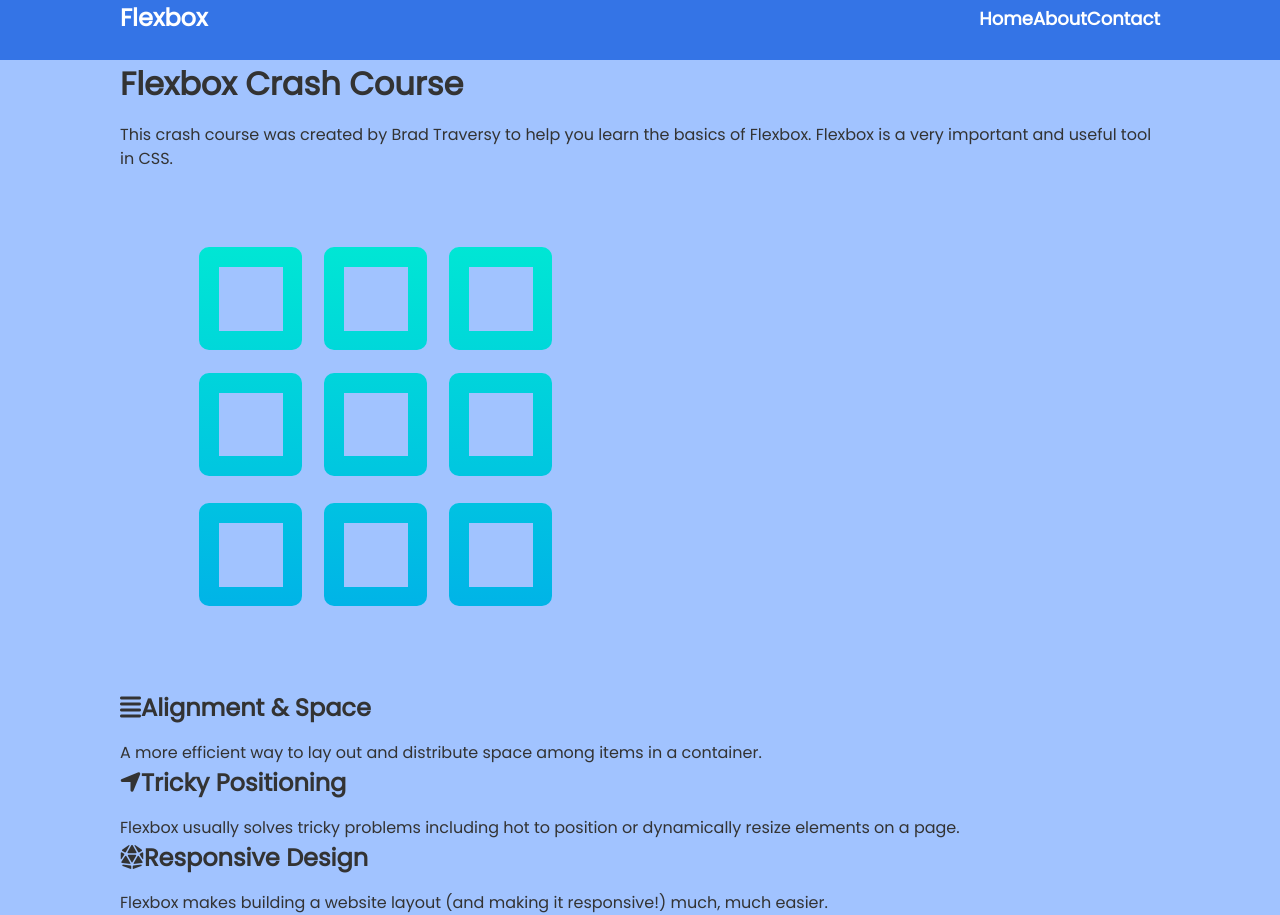
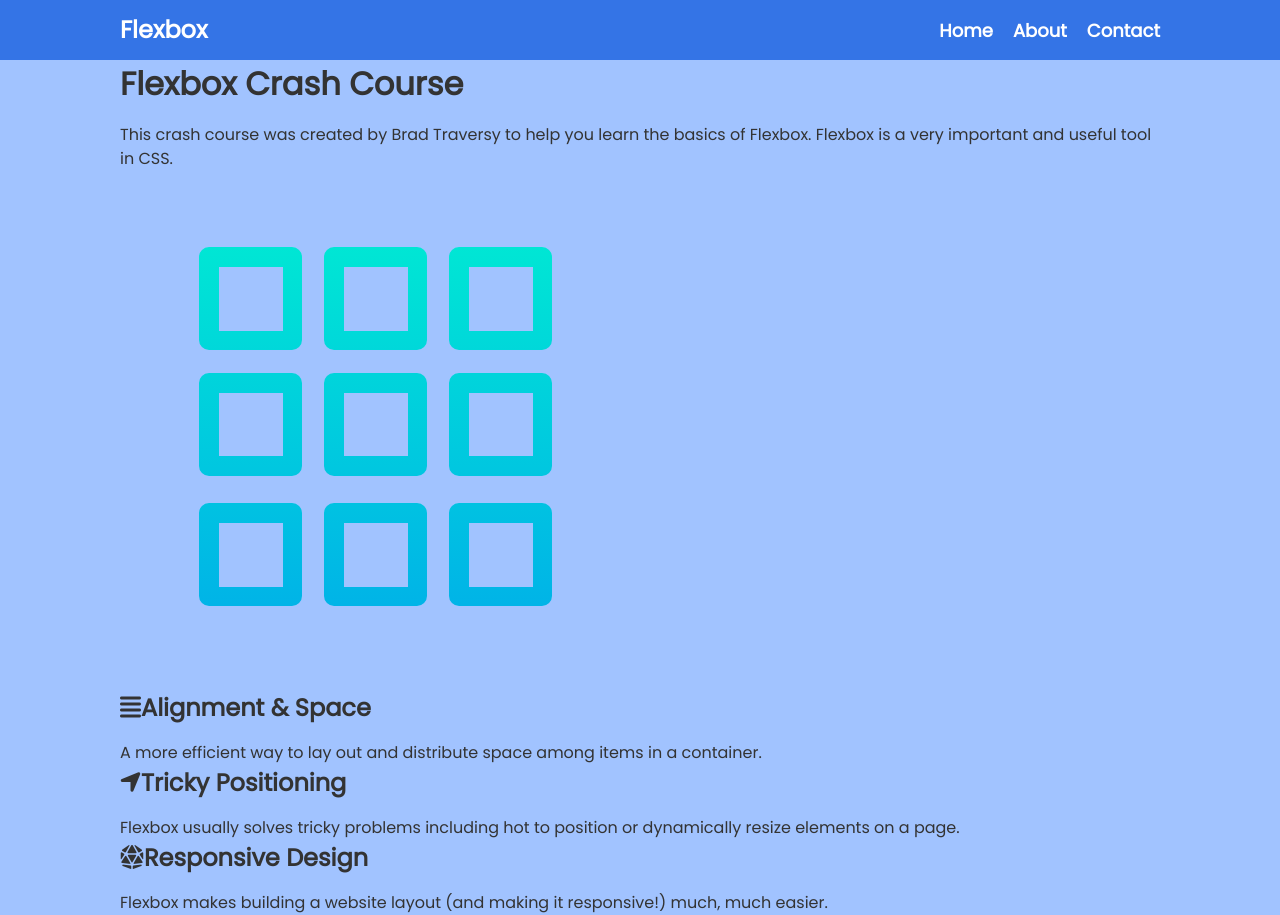
Before and after one commit to ErskinePatton/Brads_Flex_Crash, a plain HTML site: page index.html in a window 1280 px wide. Drawn offline with Linux system fonts and the light colour scheme.

Commit message:
Modify style.css

```diff
--- a/style.css
+++ b/style.css
@@ -50,13 +50,21 @@ ul {
   font-size: 18px;
   font-weight: bold;
 }
+.navbar a:hover {
+  color: lightblue;
+}
 
 .navbar .container {
   display: flex;
   justify-content: space-between;
   align-items: center;
+  height: 100%;
 }
 
 .navbar ul {
   display: flex;
 }
+
+.navbar ul li {
+  margin-left: 20px;
+}
```
